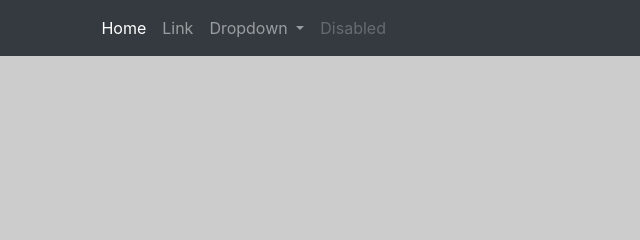
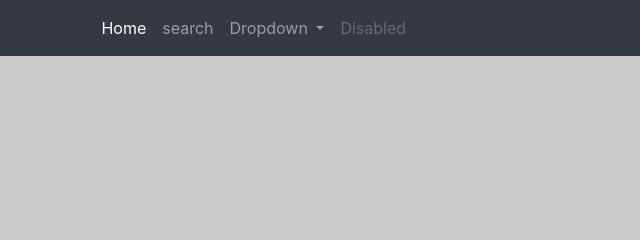
Before and after one commit to saadchaudharry/git.page, a plain HTML site: page index.html in a window 1280 px wide. Shown: the top 240 px of the page, 403-1043 px from the left. Drawn offline with nearby package versions, Linux system fonts and the light colour scheme.

Commit message:
Update index.html

```diff
--- a/index.html
+++ b/index.html
@@ -30,7 +30,7 @@
         <a class="nav-link" href="#">Home <span class="sr-only">(current)</span></a>
       </li>
       <li class="nav-item">
-        <a class="nav-link" href="#">Link</a>
+        <a class="nav-link" href="search.html">search</a>
       </li>
       <li class="nav-item dropdown">
         <a class="nav-link dropdown-toggle" href="#" id="navbarDropdown" role="button" data-toggle="dropdown" aria-haspopup="true" aria-expanded="false">
```
